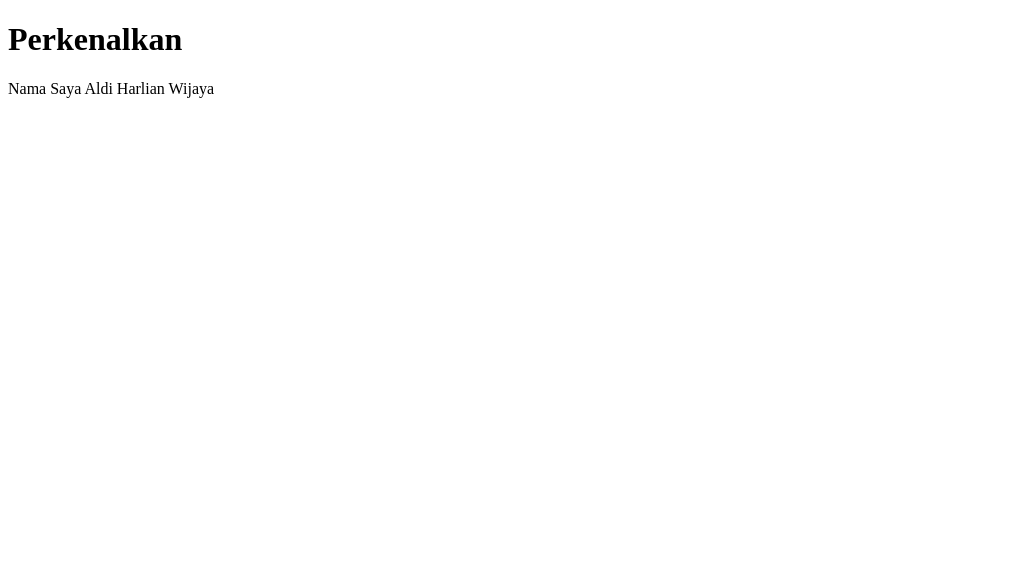
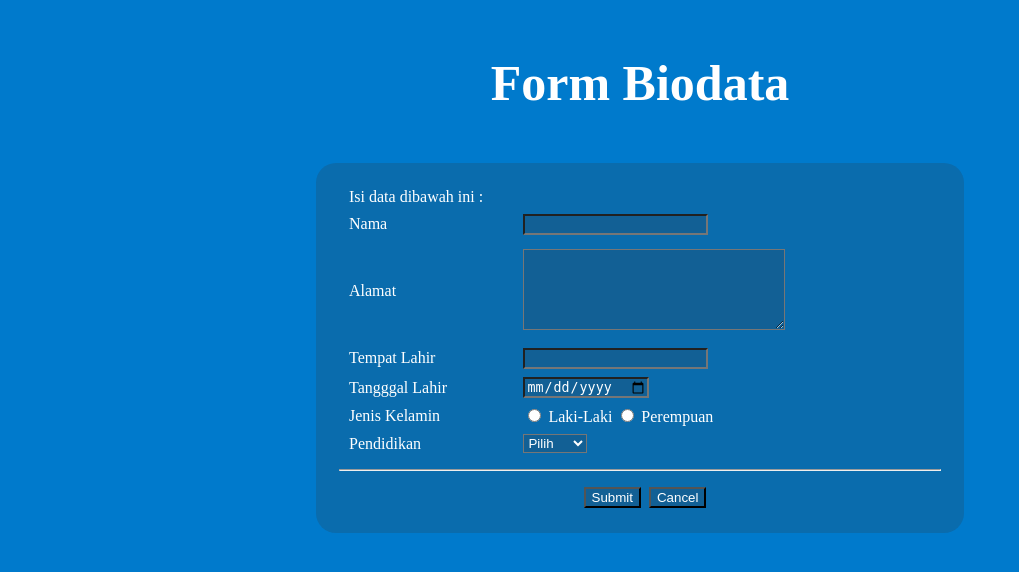
Before and after one commit to aldiharlian24/WP2_AldiHarlianWijaya, a CodeIgniter 4 app: template webprog2/app/Views/latihan/index.php in a window 1280 px wide. Shown: the top 572 px of the page, without its empty margins (0-1019 px from the left). Run offline with PHP 8.4 and a stand-in for CodeIgniter, Linux system fonts and the light colour scheme; the template is opened without the code that fills it, so the values that code supplies are empty; some libraries are stand-ins or nearby versions.

Commit message:
Tugas Web Prog 2

```diff
--- a/webprog2/app/Config/Routes.php
+++ b/webprog2/app/Config/Routes.php
@@ -34,6 +34,7 @@ $routes->setAutoRoute(true);
 $routes->get('/', 'Home::index');
 $routes->get('/aldi', 'Aldi::index');
 $routes->get('/latihan', 'latihan::index');
+$routes->get('/coba', 'Coba::index');
 
 
 
--- a/webprog2/app/Views/latihan/index.php
+++ b/webprog2/app/Views/latihan/index.php
@@ -1,13 +1,188 @@
-<!DOCTYPE html>
-<html lang="en">
-<head>
-    <meta charset="UTF-8">
-    <meta http-equiv="X-UA-Compatible" content="IE=edge">
-    <meta name="viewport" content="width=device-width, initial-scale=1.0">
-    <title>Latihan</title>
-</head>
-<body>
-    <h1><b>Perkenalkan</b></h1>
-    <p>Nama Saya Aldi Harlian Wijaya</p>
-</body>
+<!doctype html>
+<html>
+	<head> <title> Form Biodata </title>
+	<style>
+	h1		{
+			text-align:center;
+			padding-top:20px;
+			font-size:50px;
+			color:white;
+			font-family:Times New Roman;
+			}
+
+	table	{
+			width:640px;
+			height:370px;
+			text-indent:10px;
+			background-color:rgba(51,51,51,0.2);
+			color:white;
+			padding:20px 20px 20px 20px;
+			border-radius:20px;
+			}
+
+	body			{
+					background-color:#007ACC;
+					background-size:250px;
+					}
+
+	input, text, textarea, date, radio, select		{
+													background-color:rgba(51,51,51,0.2);
+													color:white;
+													}
+
+
+
+	</style>
+
+
+	</head>
+	<body>
+	<h1>Form Biodata</h1>
+
+	<center><table>
+	<form method='POST'>
+		<tr>
+			<td colspan="2">Isi data dibawah ini : </td>
+
+		</tr>
+
+		<tr>
+			<td>Nama</td>
+			<td>
+				<input type="text" name="a" required>
+			</td>
+
+		</tr>
+
+		<tr>
+			<td>Alamat</td>
+			<td>
+				<textarea name="b" cols="30" rows="5" required></textarea>
+			</td>
+
+		</tr>
+
+		<tr>
+			<td>Tempat Lahir</td>
+			<td><input type="text" name="c" required></td>
+
+		</tr>
+
+		<tr>
+			<td> Tangggal Lahir </td>
+			<td>
+				<input type="date" name="d" required>
+			</td>
+
+		<tr>
+			<td>Jenis Kelamin</td>
+			<td>
+				<input type="radio" name="e" value="Laki-Laki" required> Laki-Laki
+				<input type="radio" name="e" value="Perempuan" required> Perempuan
+			</td>
+
+		</tr>
+
+
+		<tr>
+			<td>Pendidikan</td>
+			<td>
+				<select name="f" required>
+					<option selected hidden value=""> Pilih </option>
+					<option value="SD"> SD </option>
+					<option value="SMP"> SMP </option>
+					<option value="SMA/K"> SMA/K </option>
+					<option value="D3"> D3 </option>
+					<option value="S1"> S1 </option>
+					<option value="S2"> S2 </option>
+					<option value="S3"> S3 </option>
+				</select>
+			</td>
+
+		</tr>
+		<br>
+		<tr>
+			<td colspan='2'><hr width="600px"></td>
+		</tr>
+		<tr>
+			<td colspan="2"><center><input type="submit" value="Submit" name="z">&nbsp;&nbsp;<input type="reset" value="Cancel"></center></td>
+		</tr>
+	</table></center>
+	</form>
+	<br>
+	<br>
+	</body>
+
 </html>
+
+<?php
+
+echo	"<style>
+			.anu	{
+					text-indent:20px;
+					}
+		</style>";
+
+	if(isset($_POST['z']))
+		{
+			$nama=$_POST['a'];
+			$alamat=$_POST['b'];
+			$tempatlahir=$_POST['c'];
+			$tanggallahir=$_POST['d'];
+			$jk=$_POST['e'];
+			$pendidikan=$_POST['f'];
+
+			echo "<br><br>";
+			echo "<center><table class='anu'>
+					<form method='POST'>
+					<tr>
+					<td colspan='2'><center><h2>BIODATA</h2></center></td>
+					</tr>
+					<tr>
+						<td>Nama</td>
+						<td>
+							$nama
+						</td>
+					</tr>
+					<tr>
+						<td>Alamat</td>
+						<td>
+							$alamat
+						</td>
+					</tr>
+					<tr>
+						<td>Tempat Lahir</td>
+						<td>
+							$tempatlahir
+						</td>
+					</tr>
+					<tr>
+						<td>Tanggal Lahir</td>
+						<td>
+							$tanggallahir
+						</td>
+					</tr>
+					<tr>
+						<td>Jenis Kelamin</td>
+						<td>
+							$jk
+						</td>
+					</tr>
+					<tr>
+						<td>Pendidikan</td>
+						<td>
+							$pendidikan
+						</td>
+					</tr>
+
+					</form>
+					</table></center>";
+
+
+
+		}
+
+
+
+
+?>
```
Also changed, not shown: webprog2/app/Controllers/coba.php (added, +11 -0 lines), webprog2/app/Views/coba.php (added, +12 -0 lines).
